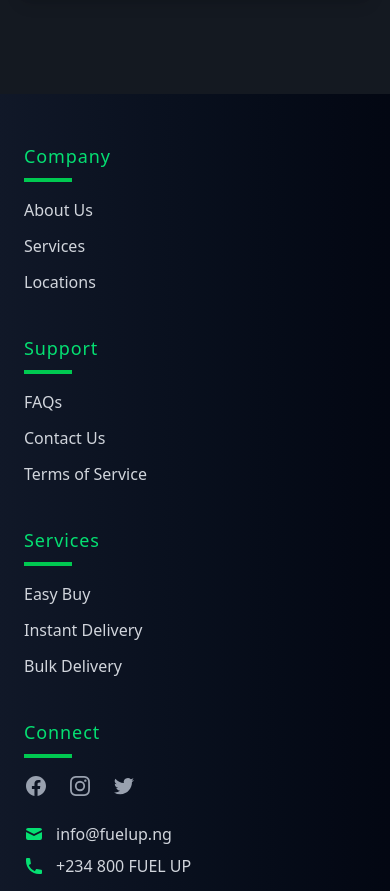
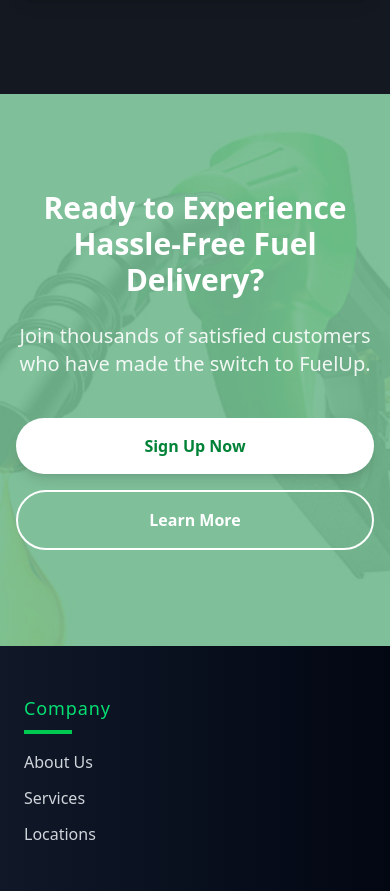
Before and after one commit to Adeboye22/user-fuelup, a React (Vite) app: page / in a window 390 px wide. Shown: the part 9769-10660 px from the top of the page. Built offline with nearby package versions, Linux system fonts and the light colour scheme.

Commit message:
added the cta section

```diff
--- a/src/pages/Home.jsx
+++ b/src/pages/Home.jsx
@@ -161,6 +161,30 @@ const Home = () => {
           </div>
         </div>
       </div>
+
+      <div className="relative py-24">
+        {/* Background with overlay */}
+        <div className='absolute top-0 left-0 w-full h-full bg-green-700/50'>
+          <img src="/assets/Nozzle.jpg" className='absolute top-0 left-0 w-full h-full object-cover' alt="cta nozzle" />
+          <div className='absolute top-0 left-0 w-full h-full bg-green-700/50' />
+        </div>
+
+        <div className="relative container mx-auto px-4 text-center">
+          <h2 className="text-3xl md:text-4xl font-bold text-white mb-6">Ready to Experience Hassle-Free Fuel Delivery?</h2>
+          <p className="text-xl text-white opacity-90 mb-10 max-w-2xl mx-auto">
+            Join thousands of satisfied customers who have made the switch to FuelUp.
+          </p>
+
+          <div className="flex flex-col sm:flex-row gap-4 items-center justify-center mx-auto max-w-md">
+            <a href="/signup" className="px-8 py-4 w-full bg-white text-green-700 font-bold rounded-full shadow-lg hover:bg-gray-100 transition-colors duration-300">
+              Sign Up Now
+            </a>
+            <a href="#about" className="w-full px-8 py-4 bg-transparent text-white border-2 border-white font-bold rounded-full hover:bg-white/10 transition-colors duration-300">
+              Learn More
+            </a>
+          </div>
+        </div>
+      </div>
     </div>
   )
 }
```
